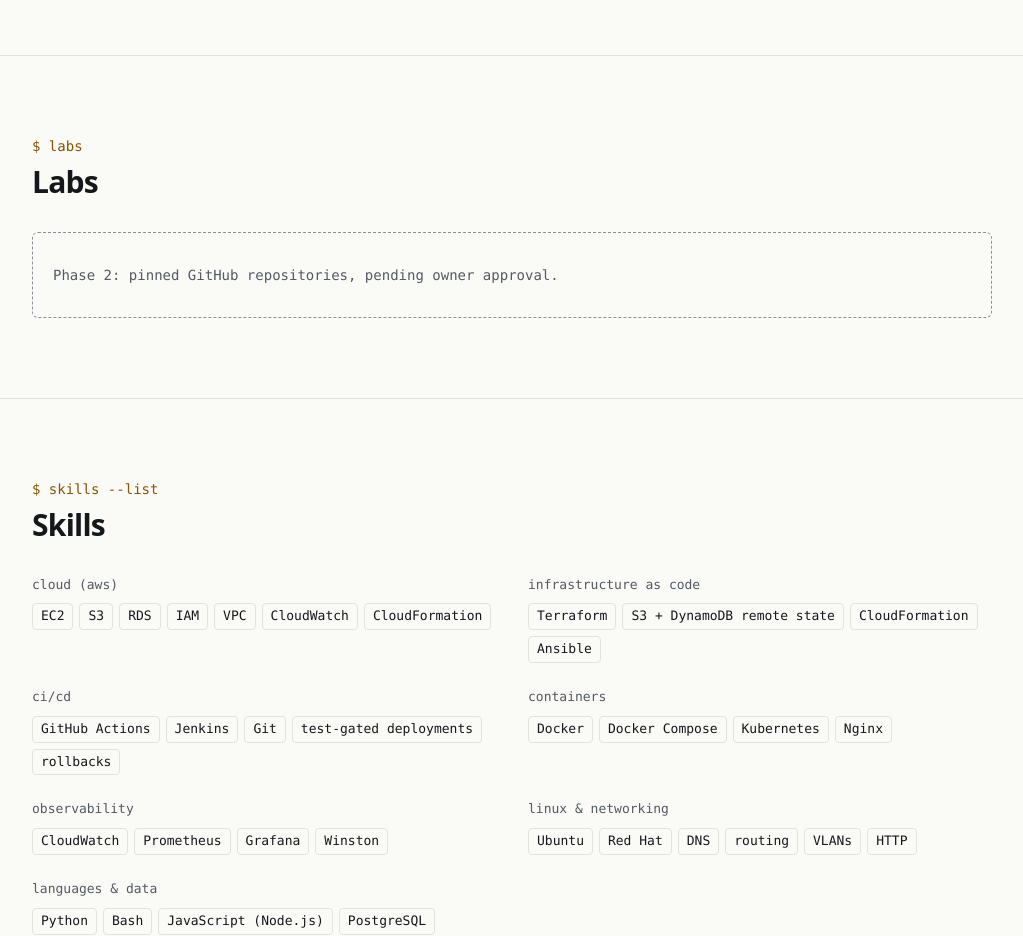
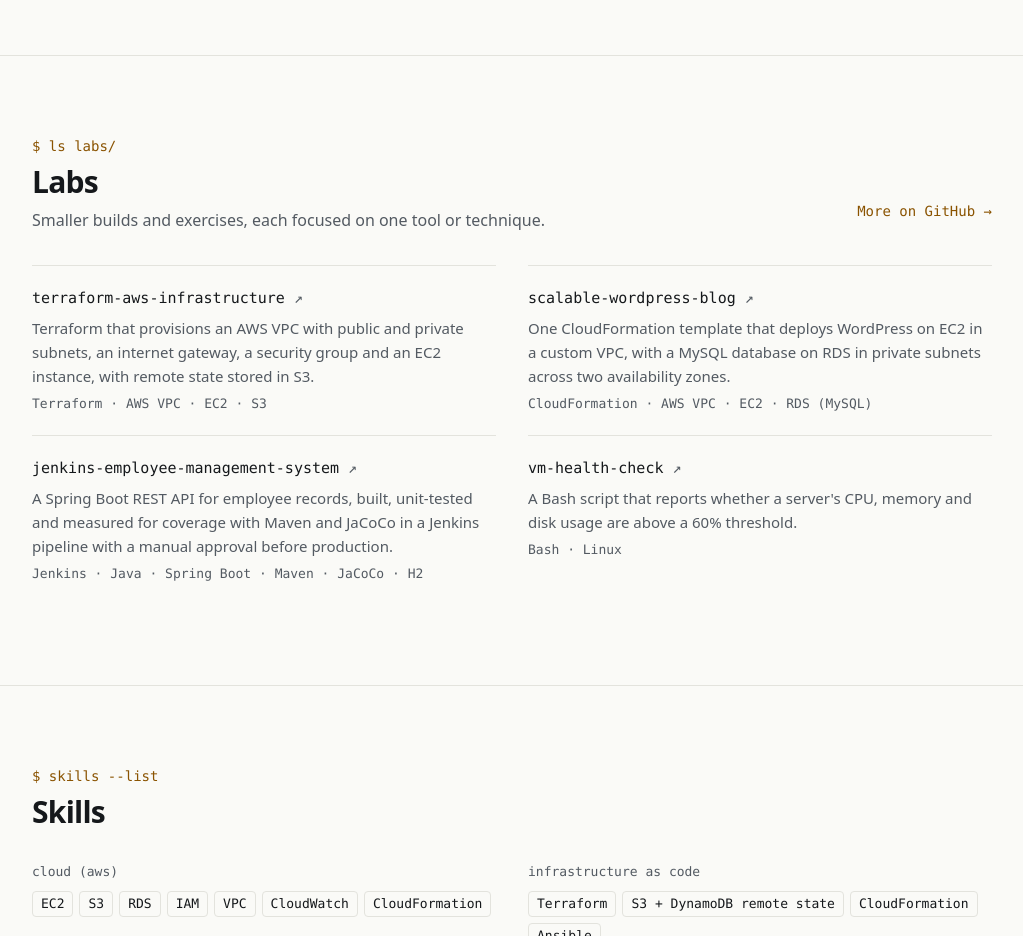
Before and after one commit to Ca15y/Ca15y.github.io, an Astro site: page / in a window 1280 px wide. Shown: the part 3240-4176 px from the top of the page, without its empty margins (128-1151 px from the left). Built offline with nearby package versions, Linux system fonts and the light colour scheme; Astro itself is replaced by a stand-in of ours; a web font is replaced by a local one.

Commit message:
feat: add labs collection and home Labs section with four approved repos
Co-Authored-By: Claude Opus 5.5 <noreply@anthropic.com>

```diff
--- /dev/null
+++ b/src/components/LabList.astro
@@ -0,0 +1,43 @@
+---
+import { getCollection } from 'astro:content';
+
+const labs = (await getCollection('labs')).sort((a, b) => a.data.order - b.data.order);
+---
+
+<ul class="grid gap-x-8 md:grid-cols-2">
+  {labs.map((lab) => (
+    <li class="lab relative flex min-w-0 flex-col gap-1.5 border-t border-line py-5">
+      <h3 class="font-mono text-[0.9375rem] font-medium break-words">
+        <a href={lab.data.repo} class="lab-link no-underline transition-colors">
+          {lab.data.title}
+          <span class="text-muted" aria-hidden="true">
+            {' '}
+            ↗
+          </span>
+        </a>
+      </h3>
+      <p class="text-[0.9375rem] text-muted">{lab.data.description}</p>
+      <p class="font-mono text-[0.8125rem] text-muted">{lab.data.stack.join(' · ')}</p>
+    </li>
+  ))}
+</ul>
+
+<style>
+  /* The whole row opens the repository. */
+  .lab-link::after {
+    content: '';
+    position: absolute;
+    inset: 0;
+  }
+  .lab-link:focus-visible {
+    outline: none;
+  }
+  .lab-link:focus-visible::after {
+    outline: 2px solid var(--accent);
+    outline-offset: 2px;
+  }
+  .lab:hover .lab-link,
+  .lab-link:focus-visible {
+    color: var(--accent);
+  }
+</style>
--- a/src/content.config.ts
+++ b/src/content.config.ts
@@ -28,4 +28,16 @@ const projects = defineCollection({
   }),
 });
 
-export const collections = { projects };
+const labs = defineCollection({
+  loader: glob({ pattern: '**/*.md', base: './src/content/labs' }),
+  schema: z.object({
+    title: z.string(),
+    /** One sentence, taken from the repository README or description. */
+    description: z.string(),
+    stack: z.array(z.string()).min(1),
+    repo: z.url(),
+    order: z.number().int(),
+  }),
+});
+
+export const collections = { projects, labs };
--- /dev/null
+++ b/src/content/labs/jenkins-employee-management-system.md
@@ -0,0 +1,7 @@
+---
+title: jenkins-employee-management-system
+description: A Spring Boot REST API for employee records, built, unit-tested and measured for coverage with Maven and JaCoCo in a Jenkins pipeline with a manual approval before production.
+stack: [Jenkins, Java, Spring Boot, Maven, JaCoCo, H2]
+repo: https://github.com/Ca15y/jenkins-employee-management-system
+order: 3
+---
--- /dev/null
+++ b/src/content/labs/scalable-wordpress-blog.md
@@ -0,0 +1,7 @@
+---
+title: scalable-wordpress-blog
+description: One CloudFormation template that deploys WordPress on EC2 in a custom VPC, with a MySQL database on RDS in private subnets across two availability zones.
+stack: [CloudFormation, AWS VPC, EC2, RDS (MySQL)]
+repo: https://github.com/Ca15y/scalable-wordpress-blog
+order: 2
+---
--- /dev/null
+++ b/src/content/labs/terraform-aws-infrastructure.md
@@ -0,0 +1,7 @@
+---
+title: terraform-aws-infrastructure
+description: Terraform that provisions an AWS VPC with public and private subnets, an internet gateway, a security group and an EC2 instance, with remote state stored in S3.
+stack: [Terraform, AWS VPC, EC2, S3]
+repo: https://github.com/Ca15y/terraform-aws-infrastructure
+order: 1
+---
--- /dev/null
+++ b/src/content/labs/vm-health-check.md
@@ -0,0 +1,7 @@
+---
+title: vm-health-check
+description: A Bash script that reports whether a server's CPU, memory and disk usage are above a 60% threshold.
+stack: [Bash, Linux]
+repo: https://github.com/Ca15y/vm-health-check
+order: 4
+---
--- a/src/pages/index.astro
+++ b/src/pages/index.astro
@@ -8,6 +8,7 @@ import ProjectCard from '../components/ProjectCard.astro';
 import PipelineStrip from '../components/PipelineStrip.astro';
 import ExperienceList from '../components/ExperienceList.astro';
 import SkillGroups from '../components/SkillGroups.astro';
+import LabList from '../components/LabList.astro';
 import { getCollection } from 'astro:content';
 import { owner } from '../data/site';
 import { url } from '../lib/url';
@@ -117,8 +118,14 @@ const btnBase =
     <ExperienceList />
   </Section>
 
-  <Section id="labs" label="labs" title="Labs">
-    <Placeholder note="Phase 2: pinned GitHub repositories, pending owner approval." />
+  <Section
+    id="labs"
+    label="ls labs/"
+    title="Labs"
+    lede="Smaller builds and exercises, each focused on one tool or technique."
+    more={{ href: owner.links.github, text: 'More on GitHub' }}
+  >
+    <LabList />
   </Section>
 
   <Section id="skills" label="skills --list" title="Skills">
```
